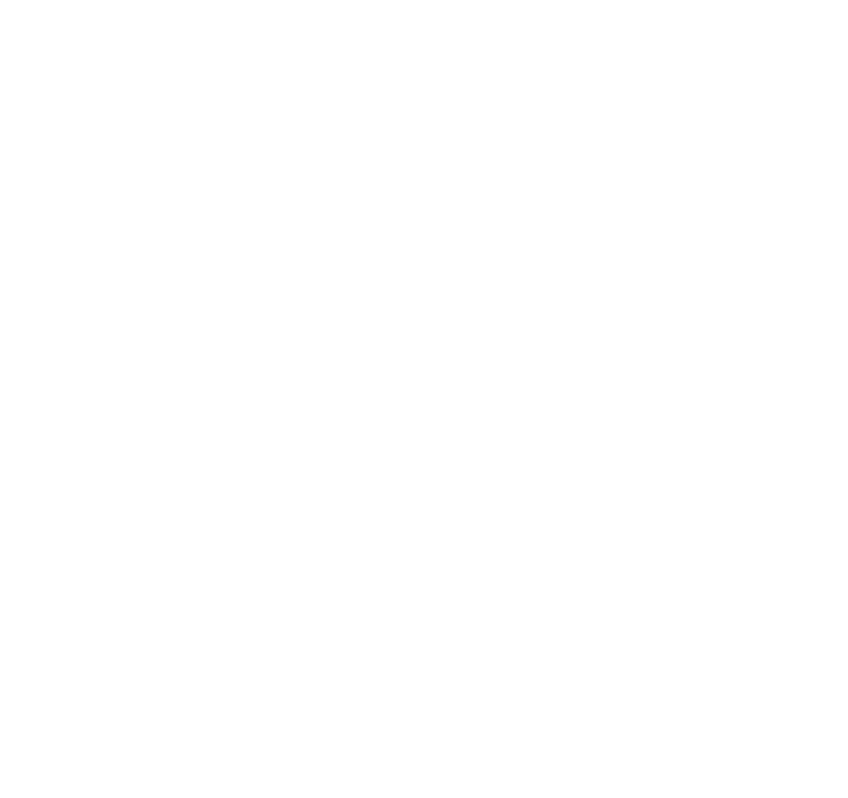
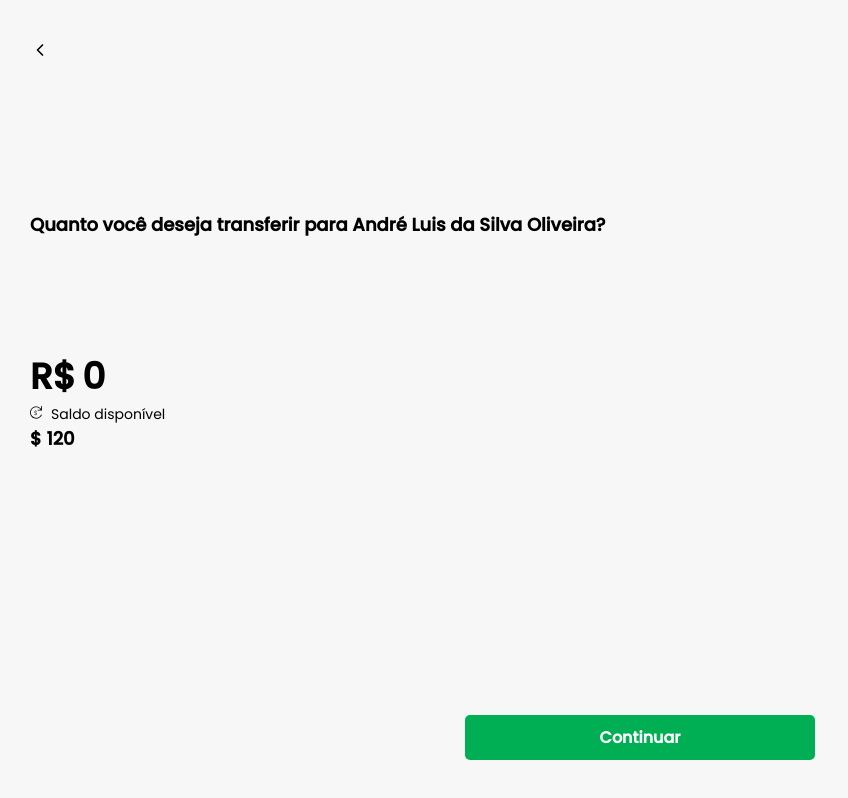
Before and after one commit to oliveira086/First-player-winner-site, a React (Create React App) app: page /transaction in a window 1280 px wide. Shown: the whole page, without its empty margins (0-848 px from the left). Built offline with nearby package versions, Linux system fonts and the light colour scheme.

Commit message:
feat: Transaction Page begin

```diff
--- a/src/components/molecules/Header/index.tsx
+++ b/src/components/molecules/Header/index.tsx
@@ -1,7 +1,6 @@
 /* eslint-disable @typescript-eslint/explicit-module-boundary-types */
 import React from 'react';
 
-import styled from 'styled-components';
 import { FiChevronLeft, FiSearch } from 'react-icons/fi';
 import { AiOutlineQrcode } from 'react-icons/ai';
 import { IconContext } from 'react-icons';
--- a/src/components/molecules/HeaderLogin/styles.ts
+++ b/src/components/molecules/HeaderLogin/styles.ts
@@ -21,7 +21,7 @@
   p {
     font-weight: bold;
     font-size: 24px;
-    line-height: 36px;
+    line-height: 32px;
   }
   span {
     font-weight: 300;
--- a/src/pages/ListExtract/index.tsx
+++ b/src/pages/ListExtract/index.tsx
@@ -1,5 +1,4 @@
 import React from 'react';
-import styled from 'styled-components';
 import { AiFillBank } from 'react-icons/ai';
 import { GrTransaction } from 'react-icons/gr';
 import { RiMoneyDollarCircleFill } from 'react-icons/ri';
--- /dev/null
+++ b/src/pages/TransactionFlow/Transaction/index.tsx
@@ -0,0 +1,88 @@
+import React, { useState } from 'react';
+import styled from 'styled-components';
+import Button from '../../../components/atoms/Button';
+import BalanceHeader from '../../../components/molecules/BalanceHeader';
+import Header from '../../../components/molecules/Header';
+
+const Container = styled.div`
+  display: flex;
+  flex-direction: column;
+  flex: 1;
+  width: 100vw;
+  height: 100vh;
+  align-items: center;
+  justify-content: space-between;
+  background-color: #f7f7f7;
+  button {
+    margin-bottom: 40px;
+  }
+  span {
+    width: 100vw;
+    font-size: 18px;
+    font-weight: 600;
+    line-height: 27px;
+    padding: 0 30px;
+  }
+`;
+
+const InputContainer = styled.div`
+  width: 100vw;
+  display: flex;
+  flex-direction: column;
+  align-items: center;
+  justify-content: center;
+  padding-bottom: 140px;
+  .content {
+    width: calc(100% - 60px);
+    display: flex;
+    justify-content: center;
+    align-items: center;
+    font-size: 36px;
+    font-weight: 600;
+  }
+  input {
+    padding-left: 6px;
+    font-size: 36px;
+    font-weight: 600;
+    background-color: #f7f7f7;
+    border: 0;
+    width: 100%;
+  }
+`;
+
+const Transaction: React.FC = () => {
+  const [cash, setCash] = useState(0);
+
+  function handleChangeCash(e: React.ChangeEvent<HTMLInputElement>) {
+    const num = Number(e.target.value);
+    if (num >= 0) {
+      setCash(() => Number(num.toFixed(2)));
+    }
+  }
+
+  return (
+    <Container>
+      <Header />
+      <span>
+        Quanto você deseja transferir para André Luis da Silva Oliveira?
+      </span>
+
+      <InputContainer>
+        <div className="content">
+          R${' '}
+          <input
+            type="number"
+            value={String(cash)}
+            pattern="[0-9]*"
+            onChange={handleChangeCash}
+          />
+        </div>
+        <BalanceHeader salt="120" />
+      </InputContainer>
+
+      <Button statusType="confirmation">Continuar</Button>
+    </Container>
+  );
+};
+
+export default Transaction;
--- a/src/routes/index.tsx
+++ b/src/routes/index.tsx
@@ -12,6 +12,7 @@
 import ChampionshipDetails from '../pages/ChampionshipsDetails';
 import RecoverPassword from '../pages/RecoverPassword';
 import RecoverPasswordConfirm from '../pages/RecoverPasswordConfirm';
+import Transaction from '../pages/TransactionFlow/Transaction';
 
 const Routes: React.FC = () => (
   <Switch>
@@ -25,6 +26,7 @@
     <Route path="/contacts" exact component={ListContacts} />
     <Route path="/recover" exact component={RecoverPassword} />
     <Route path="/recoverconfirm" exact component={RecoverPasswordConfirm} />
+    <Route path="/transaction" exact component={Transaction} />
   </Switch>
 );
 
```
